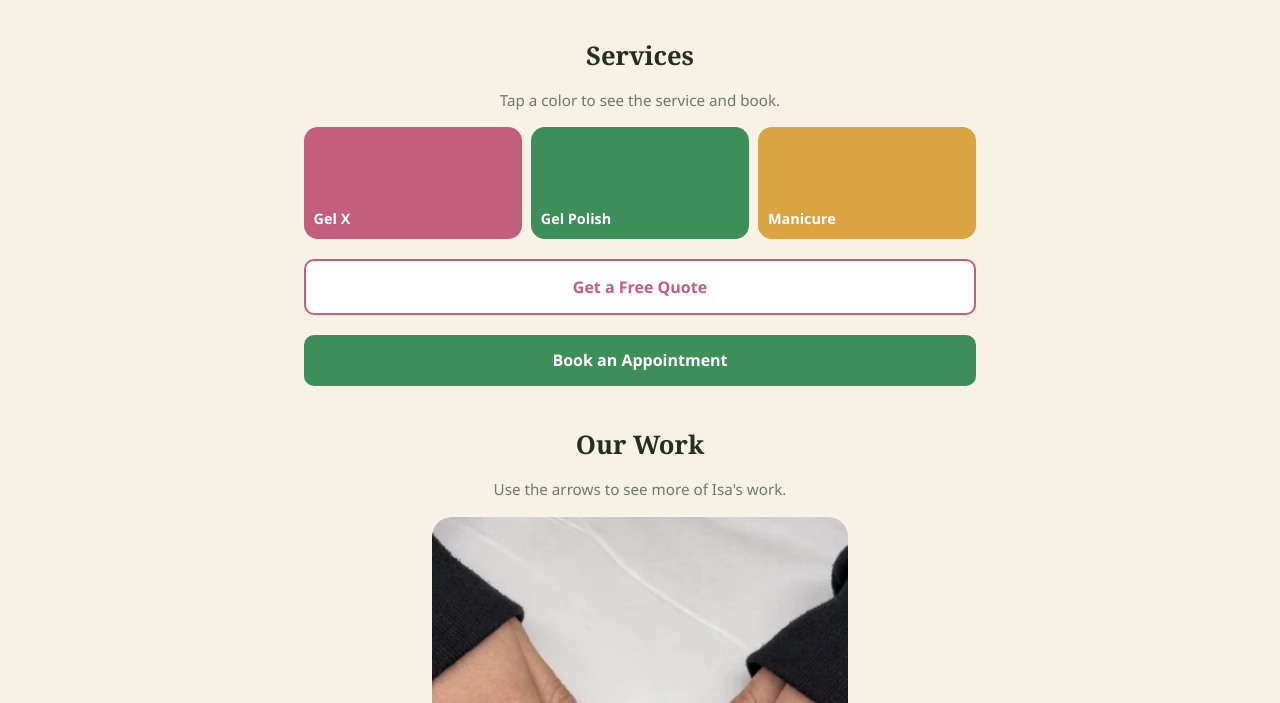
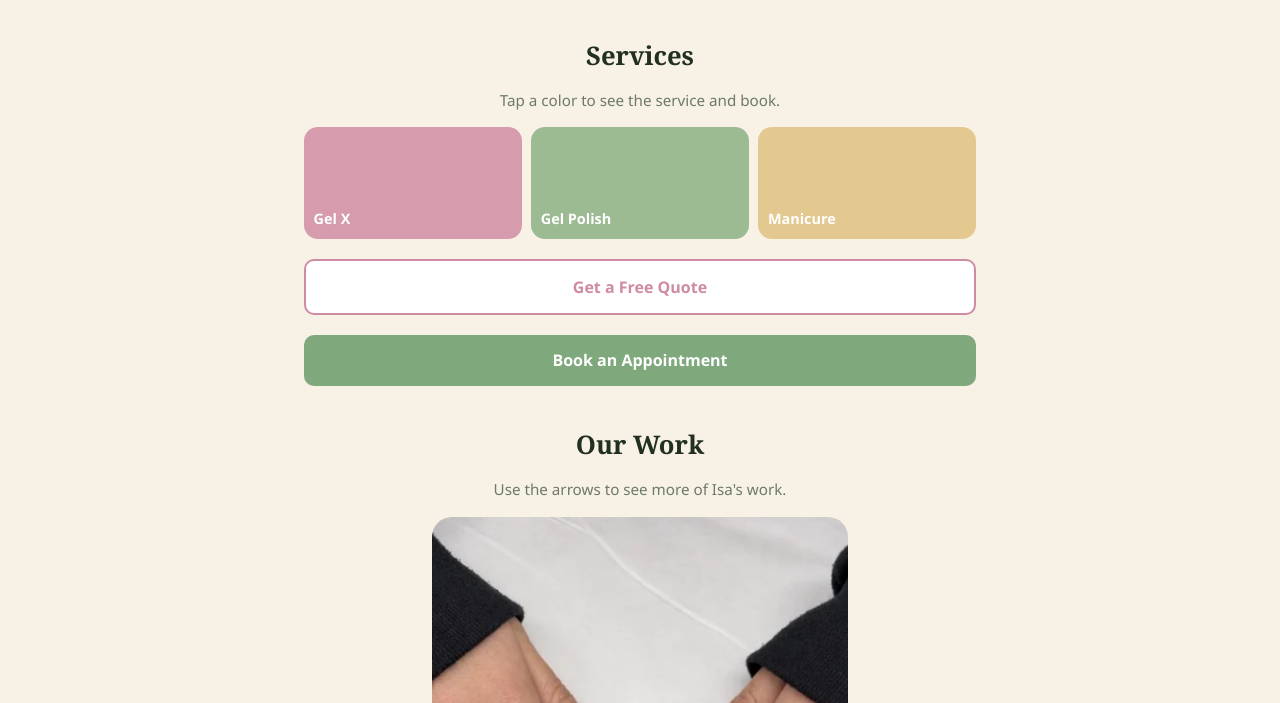
Before and after one commit to Davids1226/Nails-By-Isaa, a plain HTML site: page index.html in a window 1280 px wide. Shown: the part 328-1031 px from the top of the page. Drawn offline with Linux system fonts and the light colour scheme.

Commit message:
Update index.html

```diff
--- a/index.html
+++ b/index.html
@@ -14,9 +14,10 @@
       --blush: #fdf2f4;
       --card: #ffffff;
       --line: #e2e9df;
-      --fresh: #3e8e5a;
-      --fresh-dark: #2f6f46;
-      --rose: #c25e7e;
+      --fresh: #7fa87d;
+--fresh-dark: #63855f;
+--rose: #cf8ba1;
+
     }
 
     * {
@@ -243,9 +244,10 @@
       text-align: left;
     }
 
-    .tile-1 { background: #c25e7e; }
-    .tile-2 { background: #3e8e5a; }
-    .tile-3 { background: #d9a441; }
+    .tile-1 { background: #d69cae; }
+.tile-2 { background: #9dbb93; }
+.tile-3 { background: #e3c88f; }
+
     .tile-4 { background: #7a9cc6; }
     .tile-5 { background: #b07cc6; }
     .tile-6 { background: #5a6b57; }
```
